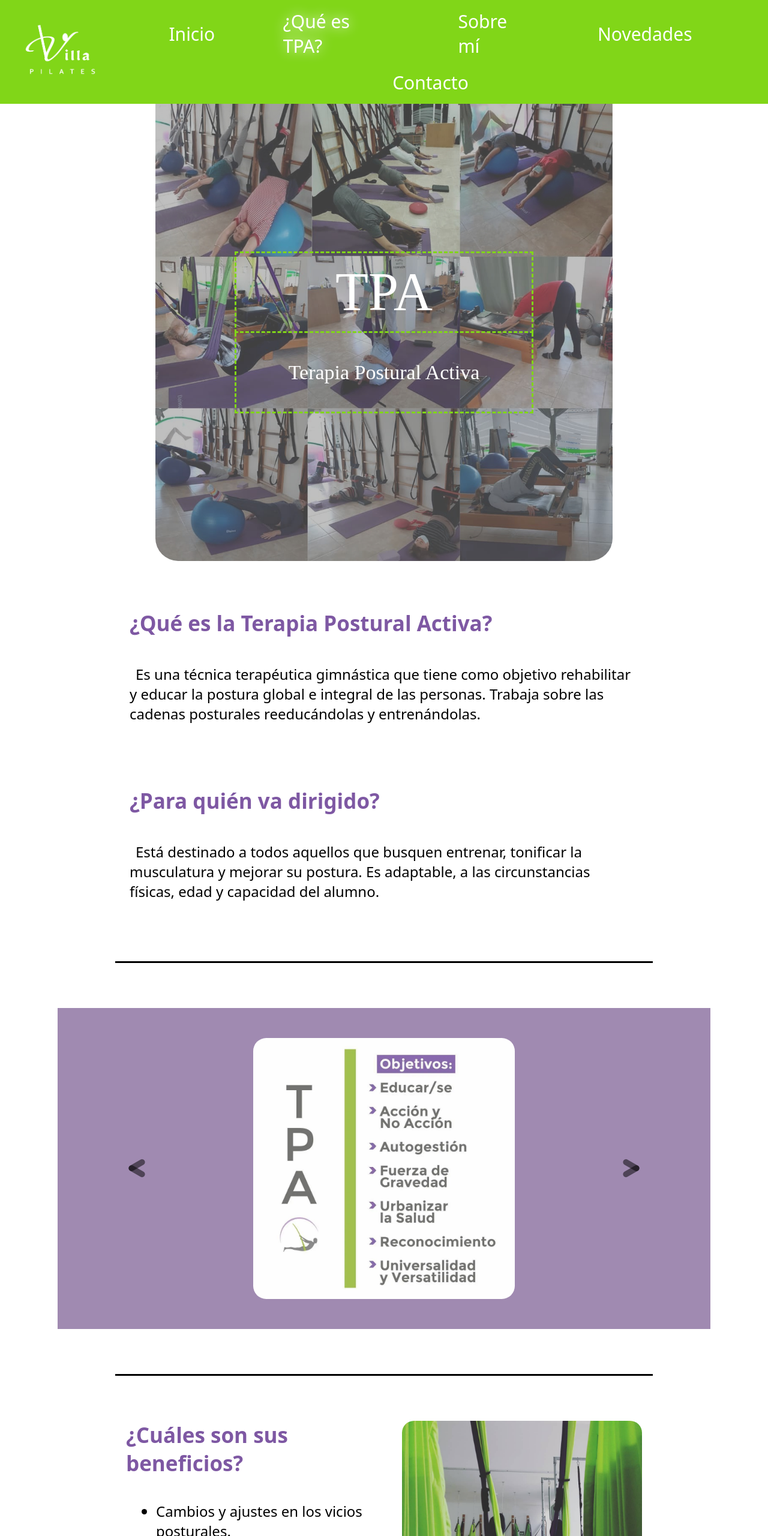
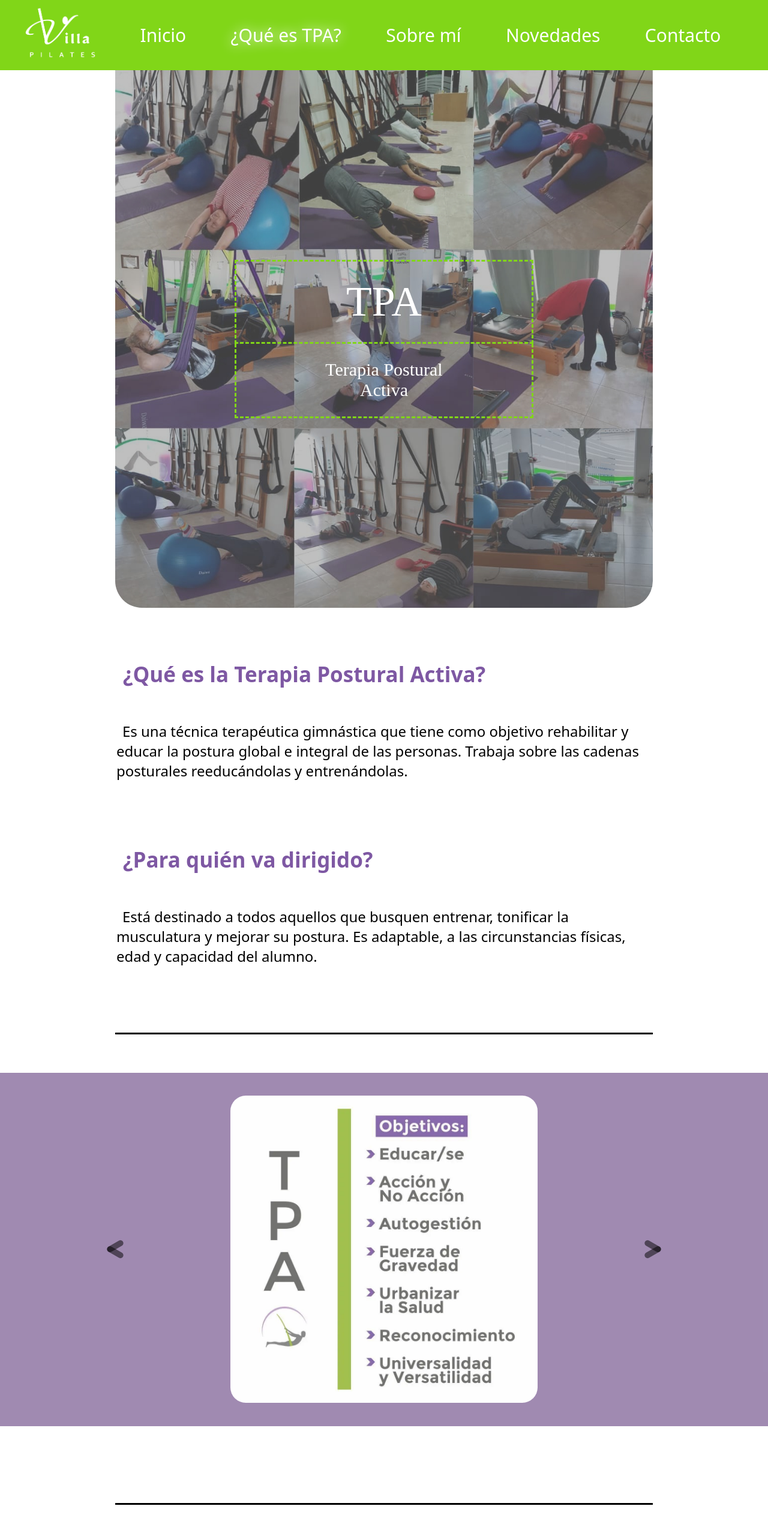
Before and after one commit to 0xLuep/CoderhousePrFn, a plain HTML site: page pages/tpa.html in a window 1280 px wide. Shown: the top 2560 px of the page at 60% size. Drawn offline with Linux system fonts and the light colour scheme.

Commit message:
Volví a una versión anterior al Bootstrap, ya que lo instalé mal. Acomodé todo para su instalación

```diff
--- a/css/styles.css
+++ b/css/styles.css
@@ -37,31 +37,18 @@ nav {
     flex-wrap: wrap;
     list-style-type: none;
     margin: 5px 0px;
-    padding: 0 3%;
+    padding: 0;
 }
 
 
 .listContainer li {
-    margin: 0px 45px;
+    margin: 0px 2%;
     padding: 10px 0px;
     color: #FFFFFF;
     font-size: 30px;
     font-family: system-ui, -apple-system, BlinkMacSystemFont, 'Segoe UI', Roboto, Oxygen, Ubuntu, Cantarell, 'Open Sans', 'Helvetica Neue', sans-serif;
 }
 
-
-.listContainer li:nth-child(2) a {
-    display: inline-block;
-    width: 178px;
-    max-width: 178px;
-}
-
-
-.listContainer li:nth-child(3) a {
-    display: inline-block;
-    width: 119px;
-    max-width: 119px;
-}
 
 
 .listContainer a, a:visited{
@@ -106,7 +93,7 @@ h1 {
     display: flex;
     justify-content: center;
     align-items: center;
-    width: 85%;
+    width: 100%;
 }
 
 
@@ -124,19 +111,17 @@ h1 {
     justify-content: center;
     position: absolute;
     width: 60%;
-    height: 60%;
 }
 
 
 .hContainer {
     width: 60%;
-    height: 100px;
     border-style: dashed;
     border-color: #81D618;
     display: flex;
     flex-direction: column;
     justify-content: center;
-    padding: 2%;
+    padding: 3.5% 2%;
 }
 
 .hContainer h1, .hContainer h2 {
@@ -152,13 +137,13 @@ h1 {
 
 
 .mainHead .contHeadText h1 {
-    font-size: 90px;
+    font-size: 70px;
     font-weight: normal;
 }
 
 
 .hContainer h2 {
-    font-size: 34px;
+    font-size: 30px;
     font-weight: normal;
 }
 
@@ -179,10 +164,10 @@ h1 {
 }
 
 h3 {
-    margin: 80px 0px 20px 0px;
+    margin: 8% 0px 3% 0px;
+    padding-left: 10%;
     font-size: 35px;
     color: #7E58A3;
-    padding-left: 120px;
     font-family: system-ui, -apple-system, BlinkMacSystemFont, 'Segoe UI', Roboto, Oxygen, Ubuntu, Cantarell, 'Open Sans', 'Helvetica Neue', sans-serif;
 }
 
@@ -195,8 +180,8 @@ h3 {
 
 
 p {
-    margin: 25px 0 25px 0;
-    padding: 0 120px 0 120px;
+    margin: 2%;
+    padding: 0 7%;
     font-size: 24px;
     text-indent: 10px;
     font-family: system-ui, -apple-system, BlinkMacSystemFont, 'Segoe UI', Roboto, Oxygen, Ubuntu, Cantarell, 'Open Sans', 'Helvetica Neue', sans-serif;
@@ -204,7 +189,7 @@ p {
 
 
 .qEsPinfo:nth-child(2) {
-    margin-bottom: 75px;
+    margin-bottom: 7%;
 }
 
 
@@ -233,34 +218,18 @@ p {
 }
 
 
-.mainVPyTPA {
-    display: flex;
-    flex-direction: column;
-    align-items: center;
-    margin-top: 75px;
-}
-
-
-.mainVPyTPA h2 {
-    font-size: 50px;
-    color: #7E58A3;
-    font-family: system-ui, -apple-system, BlinkMacSystemFont, 'Segoe UI', Roboto, Oxygen, Ubuntu, Cantarell, 'Open Sans', 'Helvetica Neue', sans-serif;
-}
-
-
 /*--Novedades----------------------------------------------------------------*/
 
 
 .mainNotContainer {
     display: grid;
-    grid-template-columns: 1fr 1fr 1fr;
+    grid-template-columns: 1fr 1fr;
     width: 85%;
 }
 
 
 .mainNotContainer > div {
-    width: 400px;
-    height: auto;
+    width: 80%;
     margin: 100px auto;
     display: flex;
     flex-direction: column;
@@ -273,8 +242,8 @@ p {
 
 
 .not > img {
-    width: 400px;
-    height: 400px;
+    width: 100%;
+    height: 100%;
     border: 3px solid blueviolet;
     border-radius: 50px;
     margin-bottom: 25px;
@@ -349,6 +318,7 @@ p {
     height: 500px;
     margin: 25px;
     border: 5px #613D7E solid;
+
 }
 
 
@@ -415,6 +385,20 @@ p {
 /*--TPA----------------------------------------------------------------*/
 
 
+.mainVPyTPA {
+    display: flex;
+    flex-direction: column;
+    align-items: center;
+    margin-top: 75px;
+}
+
+
+.mainVPyTPA h2 {
+    font-size: 50px;
+    color: #7E58A3;
+    font-family: system-ui, -apple-system, BlinkMacSystemFont, 'Segoe UI', Roboto, Oxygen, Ubuntu, Cantarell, 'Open Sans', 'Helvetica Neue', sans-serif;
+}
+
 
 .vpytpaInfo {
     display: flex;
@@ -424,29 +408,30 @@ p {
 }
 
 .vpytpaInfo p {
-    min-width: 220px;
-    max-width: 355px;
+    width: 35%;
+    padding: 0 7%;
+    margin: 30px 0;
 }
 
 
 .midSlashContainer {
     display: flex;
     align-items: center;
-    justify-content: space-around;
+    justify-content: space-evenly;
     background-color: rgba(97, 61, 126, 0.6);
     height: auto;
-    width: 85%;
-    margin: 0 0 75px 0;
+    width: 100%;
+    margin: 0 0 10% 0;
 }
 
 .midSlashContainer img {
     width: 40%;
-    margin: 50px 0;
+    margin: 3% 0;
     border-radius: 5%;
 }
 
 .midSlashContainer .arrow {
-    margin: 0 5%;
+    margin: 0;
 }
 
 .midSlashContainer .arrow .a1,  .midSlashContainer .arrow .b2{
@@ -470,13 +455,13 @@ p {
     display: flex;
     justify-content: center;
     width: 100%;
-    margin-bottom: 70px;
+    margin-bottom: 10%;
 }
 
 .benefTPA div {
     display: inline-block;
     width: 400px;
-    margin-right: 30px;
+    margin: 0 30px;
 }
 
 .benefTPA div h3, .benefTPA div ul {
@@ -489,10 +474,11 @@ p {
 }
 
 .benefTPA img {
-    width: 400px;
-    height: 400px;
+    width: 35%;
+    height: 35%;
+    place-self: center;
     border-radius: 20px;
-    margin-left: 30px;
+    margin: 0 30px;
 }
 
 
@@ -500,7 +486,7 @@ p {
     background-color: #000000;
     width: 70%;
     height: 3px;
-    margin-bottom: 75px;
+    margin-bottom: 5%;
 }
 
 
@@ -532,8 +518,8 @@ p {
 
 
 ul, ol {
-    margin: 25px 0 25px 0;
-    padding: 0 120px 0 220px;
+    margin: 2% 0;
+    padding: 0 0 0 15%;
     font-size: 24px;
     font-family: system-ui, -apple-system, BlinkMacSystemFont, 'Segoe UI', Roboto, Oxygen, Ubuntu, Cantarell, 'Open Sans', 'Helvetica Neue', sans-serif;
 }
@@ -562,7 +548,6 @@ footer {
 
 
 .logosContainer {
-    margin: 0 25px 0 0;
     display: flex;
     align-items: center;
     justify-content: space-between;
--- a/pages/tpa.html
+++ b/pages/tpa.html
@@ -38,7 +38,7 @@
                     <h1>TPA</h1>
                 </div>
                 <div class="hContainer h2Container">
-                    <h2>Terapia Postural Activa</h2>
+                    <h2>Terapia Postural<br/>Activa</h2>
                 </div>
             </div>
         </section>
```
Also changed, not shown: index.html (+1 -0 lines).
